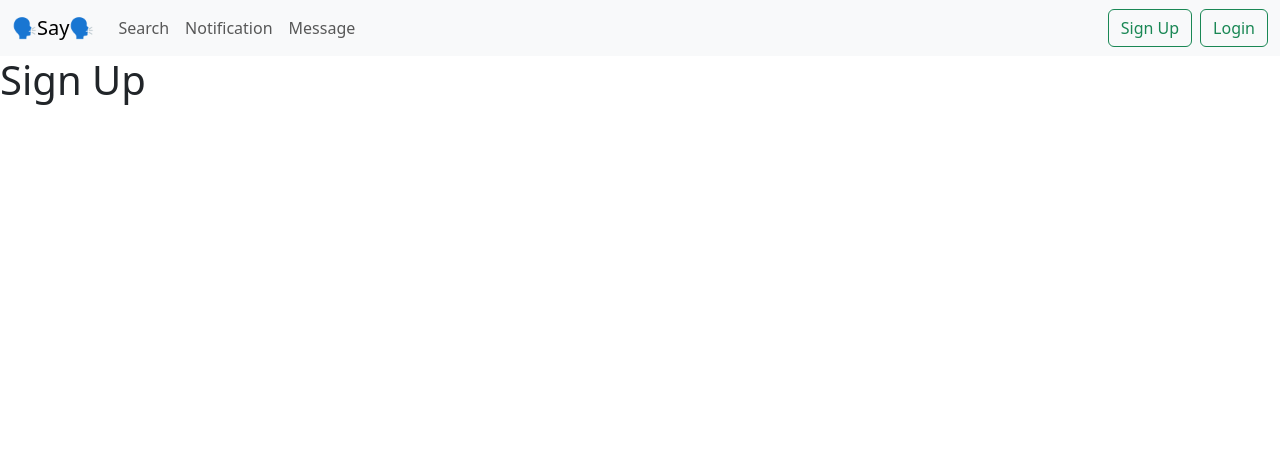
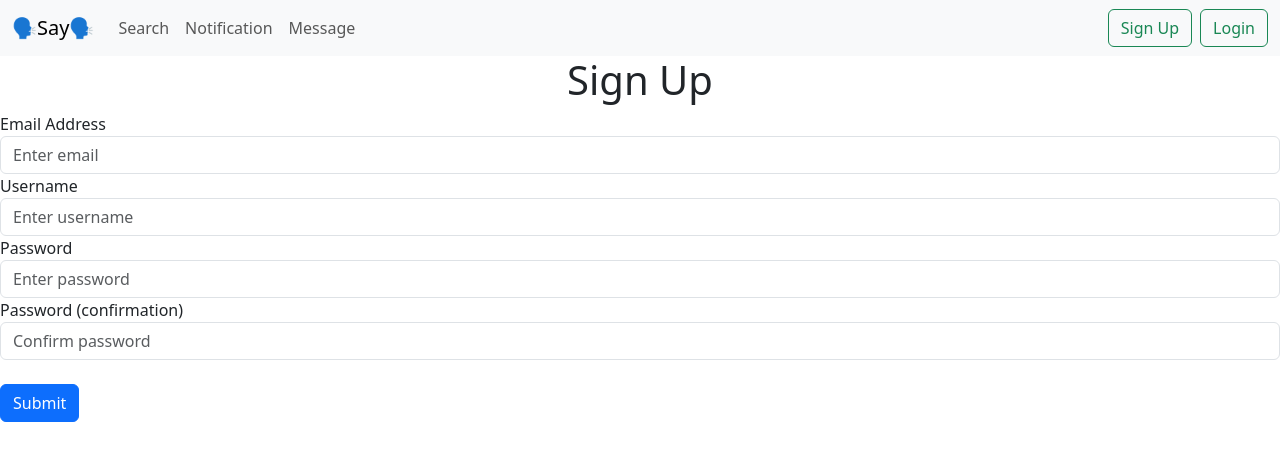
Before and after one commit to hjzres/Say, a Flask app: page /sign-up in a window 1280 px wide. Shown: the top 461 px of the page. Run offline with Flask 3, Linux system fonts and the light colour scheme.

Commit message:
made a sign_up page that doesn't work yet

```diff
--- a/Say/templates/sign_up.html
+++ b/Say/templates/sign_up.html
@@ -1,5 +1,25 @@
 {% extends "base.html" %}
 {% block title %}Sign Up{% endblock %}
 {% block content %}
-<h1>Sign Up</h1>
+<form method="post">
+    <h1 align="center">Sign Up</h1>
+    <div class="form-group">
+        <label for="email">Email Address</label>
+        <input type="email" name="email" id="email" class="form-control" placeholder="Enter email">
+    </div>
+    <div class="form-group">
+        <label for="username">Username</label>
+        <input type="text" name="username" id="username" class="form-control" placeholder="Enter username">
+    </div>
+    <div class="form-group">
+        <label for="password1">Password</label>
+        <input type="password" name="password1" id="password1" class="form-control" placeholder="Enter password">
+    </div>
+    <div class="form-group">
+        <label for="password2">Password (confirmation)</label>
+        <input type="password" name="password2" id="password2" class="form-control" placeholder="Confirm password">
+    </div>
+    <br>
+    <button type="submit" class="btn btn-primary">Submit</button>
+</form>
 {% endblock %}
```
